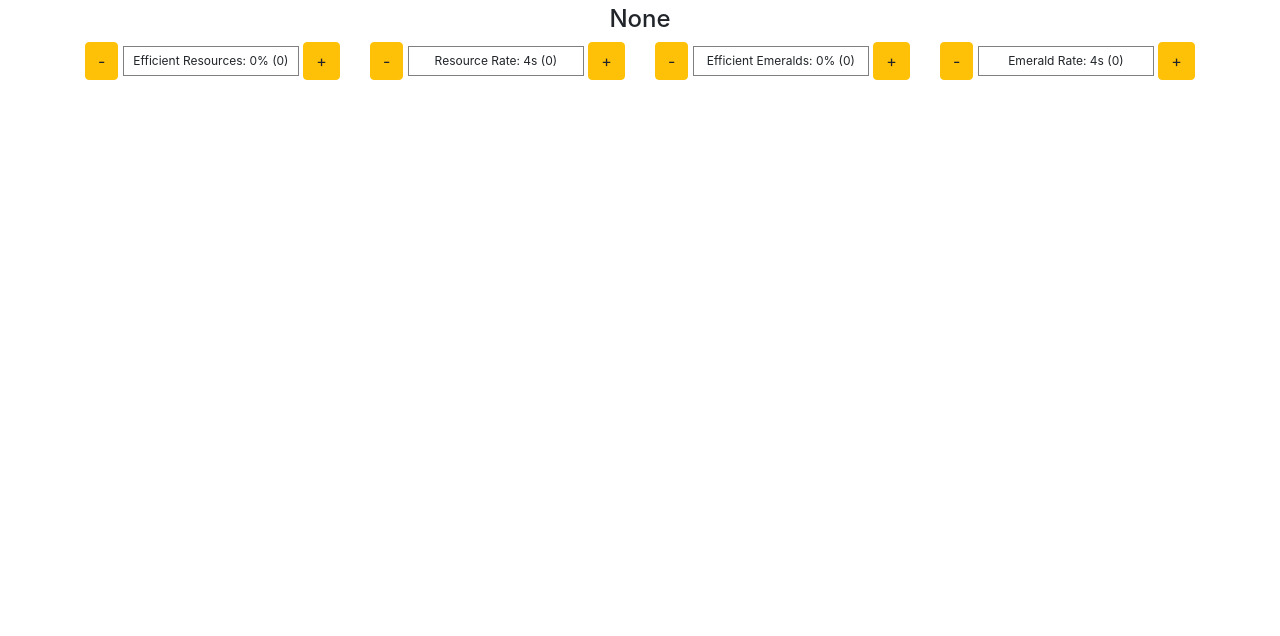
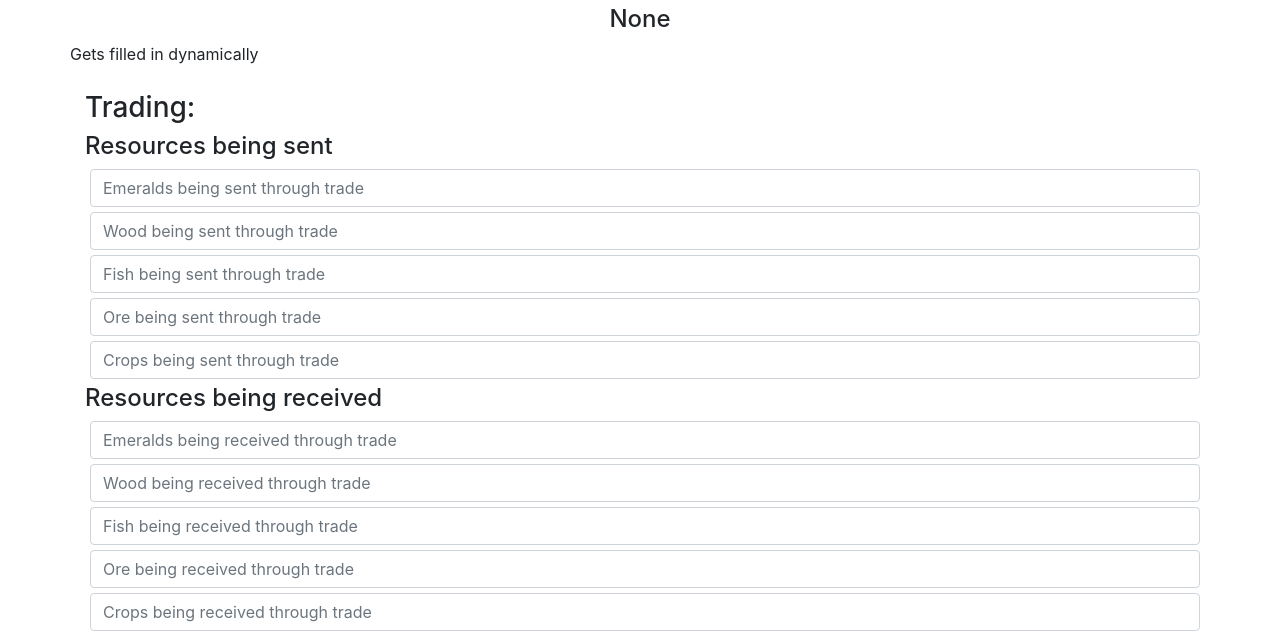
Before and after one commit to AviciaGuild/resource-updater, a plain HTML site: page index.html in a window 1280 px wide. Shown: the part 695-1331 px from the top of the page. Before the commit the page ends 800 px from the top, so only its background shows below. Drawn offline with nearby package versions, Linux system fonts and the light colour scheme; no server answers.

Commit message:
Added trade

```diff
--- a/index.css
+++ b/index.css
@@ -47,3 +47,12 @@
 th, td {
   padding: 5px;
 }
+
+.tradeInput {
+  margin: 5px;
+}
+
+#updateTrade {
+  margin: 5px;
+  width: 100%;
+}
--- a/index.html
+++ b/index.html
@@ -37,26 +37,7 @@
         <h4 id="terrsBeingModified">None</h4>
 
         <div class="row upgrades">
-          <div class="col">
-            <button class="modifyUpgrade btn btn-warning" id="efficientResourcesDown">-</button>
-            <div class="arrowText" id="efficientResources">Efficient Resources: 0% (0)</div>
-            <button class="modifyUpgrade btn btn-warning" id="efficientResourcesUp">+</button>
-          </div>
-          <div class="col">
-            <button class="modifyUpgrade btn btn-warning" id="resourceRateDown">-</button>
-            <div class="arrowText" id="resourceRate">Resource Rate: 4s (0)</div>
-            <button class="modifyUpgrade btn btn-warning" id="resourceRateUp">+</button>
-          </div>
-          <div class="col">
-            <button class="modifyUpgrade btn btn-warning" id="efficientEmeraldsDown">-</button>
-            <div class="arrowText" id="efficientEmeralds">Efficient Emeralds: 0% (0)</div>
-            <button class="modifyUpgrade btn btn-warning" id="efficientEmeraldsUp">+</button>
-          </div>
-          <div class="col">
-            <button class="modifyUpgrade btn btn-warning" id="emeraldRateDown">-</button>
-            <div class="arrowText" id="emeraldRate">Emerald Rate: 4s (0)</div>
-            <button class="modifyUpgrade btn btn-warning" id="emeraldRateUp">+</button>
-          </div>
+          Gets filled in dynamically
         </div>
       </div>
     </div>
@@ -66,6 +47,36 @@
     <div class="row">
       <div class="col">
         <div class="row terrs"></div>
+      </div>
+    </div>
+
+    <div class="row">
+      <div class="col">
+        <div class="trading form-horizontal">
+          <h3>Trading:</h3>
+          <h4>Resources being sent</h4>
+          <input type="number" min=0 class="form-control tradeInput" id="tradeemeraldsSent"
+            placeholder="Emeralds being sent through trade" onkeyup="updateCards()"/>
+          <input type="number" min=0 class="form-control tradeInput" id="tradewoodSent"
+            placeholder="Wood being sent through trade" onkeyup="updateCards()"/>
+          <input type="number" min=0 class="form-control tradeInput" id="tradefishSent"
+            placeholder="Fish being sent through trade" onkeyup="updateCards()"/>
+          <input type="number" min=0 class="form-control tradeInput" id="tradeoreSent"
+            placeholder="Ore being sent through trade" onkeyup="updateCards()"/>
+          <input type="number" min=0 class="form-control tradeInput" id="tradecropsSent"
+            placeholder="Crops being sent through trade" onkeyup="updateCards()"/>
+          <h4>Resources being received</h4>
+          <input type="number" min=0 class="form-control tradeInput" id="tradeemeraldsReceived"
+            placeholder="Emeralds being received through trade" onkeyup="updateCards()"/>
+          <input type="number" min=0 class="form-control tradeInput" id="tradewoodReceived"
+            placeholder="Wood being received through trade" onkeyup="updateCards()"/>
+          <input type="number" min=0 class="form-control tradeInput" id="tradefishReceived"
+            placeholder="Fish being received through trade" onkeyup="updateCards()"/>
+          <input type="number" min=0 class="form-control tradeInput" id="tradeoreReceived"
+            placeholder="Ore being received through trade" onkeyup="updateCards()"/>
+          <input type="number" min=0 class="form-control tradeInput" id="tradecropsReceived"
+            placeholder="Crops being received through trade" onkeyup="updateCards()"/>
+        </div>
       </div>
     </div>
   </div>
--- a/index.js
+++ b/index.js
@@ -344,6 +344,14 @@ function updateCards() {
   let currentTerrsKeys = Object.keys(currentTerrs);
   currentTerrsKeys.sort();
 
+  Object.keys(totalCosts).forEach(resourceType => {
+    const sentValue = parseInt($(`#trade${resourceType}Sent`).val());
+    const receivedValue = parseInt($(`#trade${resourceType}Received`).val());
+
+    totalCosts[resourceType] = sentValue > 0 ? sentValue : 0;
+    totalProduction[resourceType] = receivedValue > 0 ? receivedValue : 0;
+  });
+
   currentTerrsKeys.forEach(terrName => {
     const terrData = currentTerrs[terrName];
 
@@ -457,11 +465,6 @@ function updateTerrOutputs(terrs) {
     Object.entries(upgradesJSON).forEach(([upgradeType, upgradeData]) => {
       currentTerrs[terr].costs[upgradeData.resource] += upgradeData.costs[upgradeData.current];
     });
-
-    // currentTerrs[terr].costs.emeralds = upgradesJSON.efficientResources.costs[upgradesJSON.efficientResources.current];
-    // currentTerrs[terr].costs.emeralds += upgradesJSON.resourceRate.costs[upgradesJSON.resourceRate.current];
-    // currentTerrs[terr].costs.ore = upgradesJSON.efficientEmeralds.costs[upgradesJSON.efficientEmeralds.current];
-    // currentTerrs[terr].costs.crops = upgradesJSON.emeraldRate.costs[upgradesJSON.emeraldRate.current];
   });
 
   updateCards();
```
